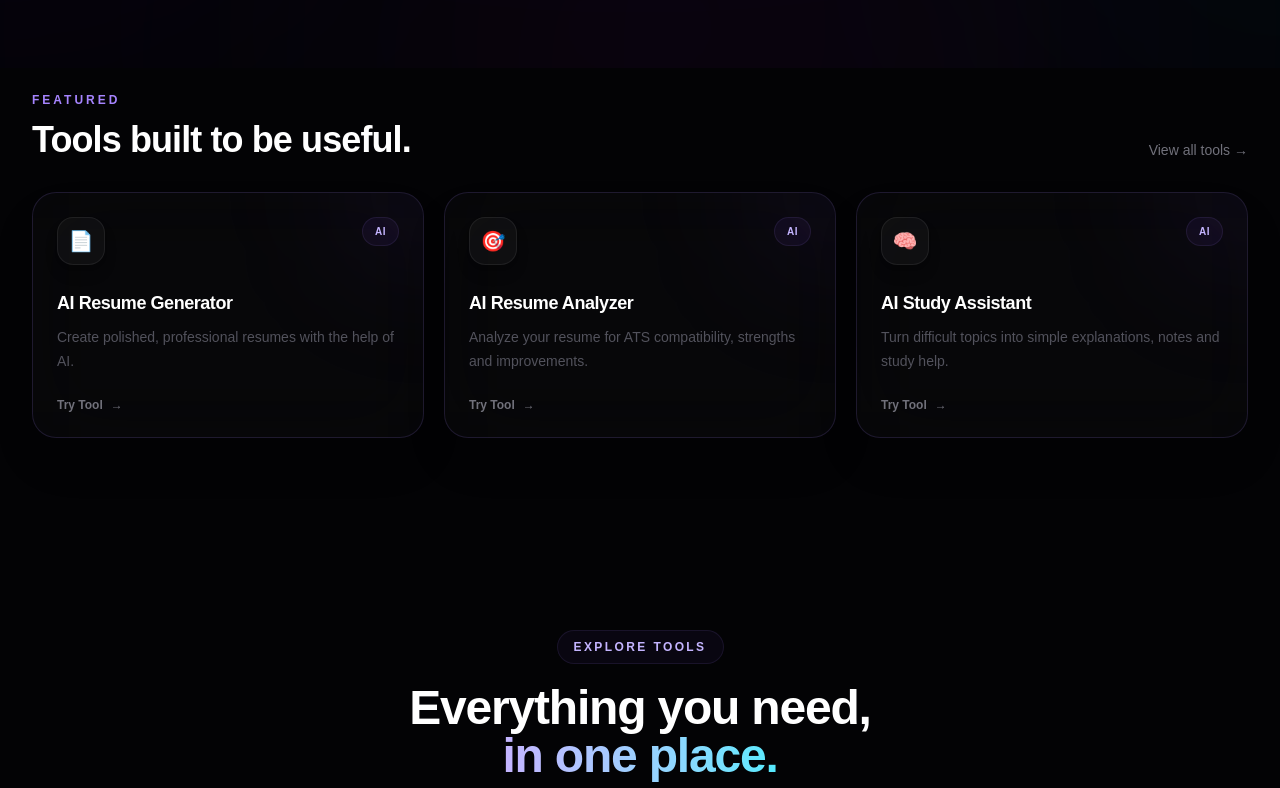
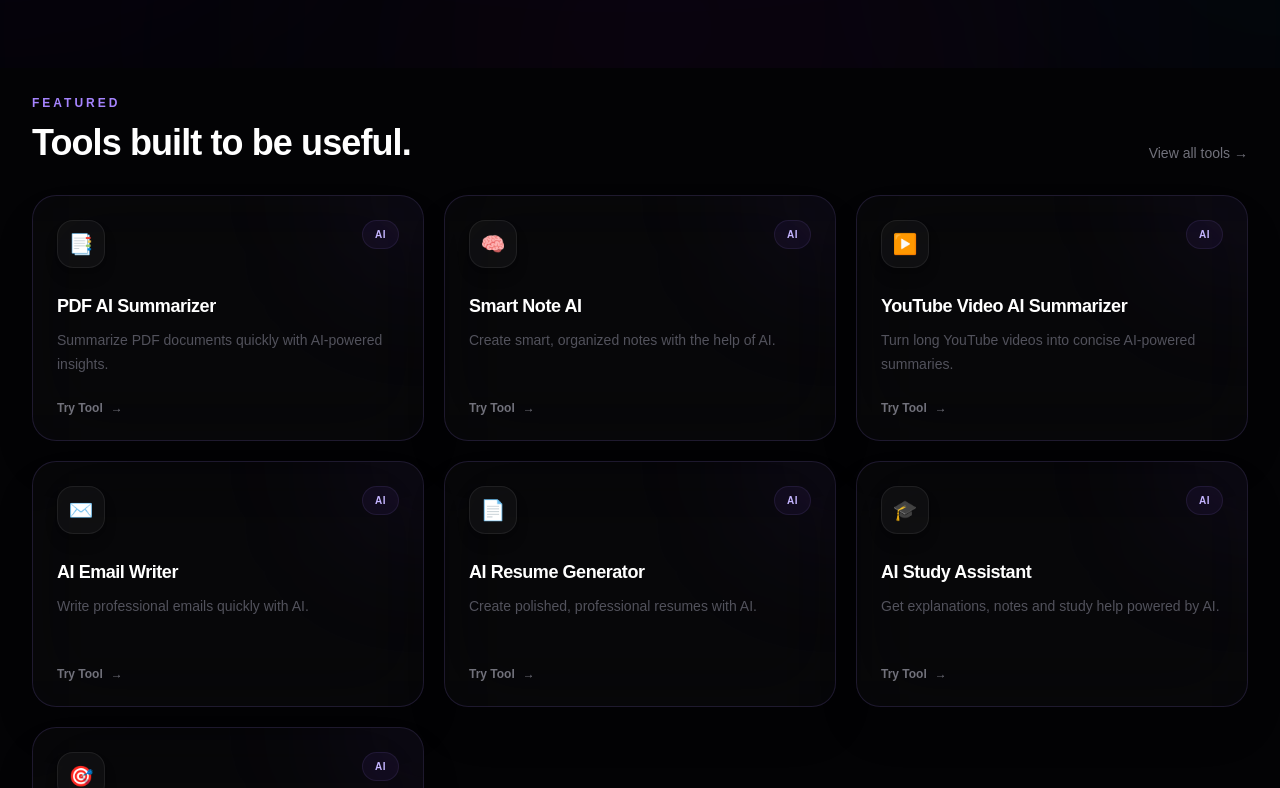
Before and after one commit to selfindependentkartik8-alt/krishaiworks, a Next.js app: page / in a window 1280 px wide. Shown: the part 732-1520 px from the top of the page. Built offline with nearby package versions, Linux system fonts and the light colour scheme.

Commit message:
KrishAIWorks website

```diff
--- a/app/page.tsx
+++ b/app/page.tsx
@@ -13,120 +13,215 @@ type Tool = {
 
 const tools: Tool[] = [
   {
+    name: "PDF AI Summarizer",
+    description: "Summarize PDF documents quickly with AI-powered insights.",
+    category: "AI",
+    icon: "📑",
+    href: "https://pdf-ai-summarizer-alpha.vercel.app/",
+    featured: true,
+  },
+  {
+    name: "Smart Note AI",
+    description: "Create smart, organized notes with the help of AI.",
+    category: "AI",
+    icon: "🧠",
+    href: "https://smart-note-btvps5422-krish-aiw-orks.vercel.app/",
+    featured: true,
+  },
+  {
+    name: "YouTube Video AI Summarizer",
+    description: "Turn long YouTube videos into concise AI-powered summaries.",
+    category: "AI",
+    icon: "▶️",
+    href: "https://youtube-ai-summarizer-eight.vercel.app/",
+    featured: true,
+  },
+  {
+    name: "AI Email Writer",
+    description: "Write professional emails quickly with AI.",
+    category: "AI",
+    icon: "✉️",
+    href: "https://ai-email-writer-chi.vercel.app/",
+    featured: true,
+  },
+  {
     name: "AI Resume Generator",
-    description:
-      "Create polished, professional resumes with the help of AI.",
+    description: "Create polished, professional resumes with AI.",
     category: "AI",
     icon: "📄",
-    href: "#",
+    href: "https://ai-resume-generator-steel.vercel.app/",
+    featured: true,
+  },
+  {
+    name: "AI Study Assistant",
+    description: "Get explanations, notes and study help powered by AI.",
+    category: "AI",
+    icon: "🎓",
+    href: "https://ai-study-assistant-phi-sooty.vercel.app/",
     featured: true,
   },
   {
     name: "AI Resume Analyzer",
-    description:
-      "Analyze your resume for ATS compatibility, strengths and improvements.",
+    description: "Analyze resumes for ATS compatibility, strengths and improvements.",
     category: "AI",
     icon: "🎯",
-    href: "#",
+    href: "https://ai-resume-analyzer-seven-xi.vercel.app/",
     featured: true,
   },
   {
     name: "AI Cover Letter Generator",
-    description:
-      "Generate tailored cover letters quickly for your next application.",
+    description: "Generate tailored cover letters for your next application.",
     category: "AI",
-    icon: "✉️",
-    href: "#",
+    icon: "💼",
+    href: "https://ai-cover-letter-generator-snowy.vercel.app/",
   },
   {
-    name: "AI Study Assistant",
-    description:
-      "Turn difficult topics into simple explanations, notes and study help.",
+    name: "AI YouTube Title & Description Generator",
+    description: "Generate engaging YouTube titles and descriptions with AI.",
     category: "AI",
-    icon: "🧠",
-    href: "#",
-    featured: true,
+    icon: "🎬",
+    href: "https://ai-youtube-title-description-genera.vercel.app/",
   },
   {
-    name: "YouTube Summarizer",
-    description:
-      "Turn long YouTube videos into structured AI-powered smart notes.",
+    name: "AI Instagram Caption Generator",
+    description: "Create engaging Instagram captions instantly with AI.",
     category: "AI",
-    icon: "▶️",
-    href: "#",
+    icon: "📸",
+    href: "https://ai-instagram-caption-generator-dusky.vercel.app/",
+  },
+  {
+    name: "AI LinkedIn Post Generator",
+    description: "Generate professional LinkedIn posts with AI.",
+    category: "AI",
+    icon: "💼",
+    href: "https://ai-linkedin-post-generator-one.vercel.app/",
+  },
+  {
+    name: "AI Blog Generator",
+    description: "Generate structured and engaging blog content with AI.",
+    category: "AI",
+    icon: "📝",
+    href: "https://ai-blog-generator-pearl.vercel.app/",
+  },
+  {
+    name: "AI Subtitle Generator",
+    description: "Generate subtitles quickly for your videos.",
+    category: "AI",
+    icon: "🎞️",
+    href: "https://ai-subtitle-generator-teal.vercel.app/",
+  },
+  {
+    name: "AI Email Reply Generator",
+    description: "Generate clear and professional email replies with AI.",
+    category: "AI",
+    icon: "↩️",
+    href: "https://ai-email-reply-generator-nu.vercel.app/",
+  },
+  {
+    name: "AI Text Humanizer",
+    description: "Rewrite AI-generated text to sound more natural and human.",
+    category: "AI",
+    icon: "✨",
+    href: "https://ai-text-humanizer-sigma.vercel.app/",
+  },
+  {
+    name: "AI Grammar & Writing Fixer",
+    description: "Fix grammar, spelling and writing issues instantly.",
+    category: "AI",
+    icon: "✍️",
+    href: "https://ai-grammar-writing-fixer.vercel.app/",
   },
 
   {
-    name: "QR Code Generator",
-    description:
-      "Create clean QR codes quickly for links, text and useful information.",
+    name: "Image Resizer & Compressor",
+    description: "Resize and compress images while keeping them sharp.",
+    category: "Utility",
+    icon: "🖼️",
+    href: "https://image-resizer-compressor-psi.vercel.app/",
+  },
+  {
+    name: "PDF Compressor",
+    description: "Compress PDF files and reduce their size quickly.",
+    category: "Utility",
+    icon: "📦",
+    href: "https://pdf-compressor-livid-eight.vercel.app/",
+  },
+  {
+    name: "PDF Merger & Splitter",
+    description: "Merge multiple PDFs or split PDF documents easily.",
+    category: "Utility",
+    icon: "📚",
+    href: "https://pdf-merger-splitter-one.vercel.app/",
+  },
+  {
+    name: "Image to PDF",
+    description: "Convert images into PDF documents directly in your browser.",
+    category: "Utility",
+    icon: "🖼️",
+    href: "https://image-to-pdf-converter-seven-vert.vercel.app/",
+  },
+  {
+    name: "QR Code Generator & Scanner",
+    description: "Create and scan QR codes quickly for links and information.",
     category: "Utility",
     icon: "▦",
-    href: "#",
+    href: "https://qr-code-generator-scanner-gamma.vercel.app/",
   },
   {
-    name: "PDF → JPG / PNG",
-    description:
-      "Convert PDF pages into high-quality images directly from your browser.",
+    name: "Password Generator",
+    description: "Generate strong and secure passwords instantly.",
     category: "Utility",
-    icon: "🖼️",
-    href: "#",
+    icon: "🔐",
+    href: "https://password-generator-one-kappa-65.vercel.app/",
   },
   {
-    name: "Image → Text OCR",
-    description:
-      "Extract readable text from images with a simple OCR utility.",
+    name: "ZIP File Creator",
+    description: "Create ZIP archives from your files quickly.",
     category: "Utility",
-    icon: "🔎",
-    href: "#",
-  },
-  {
-    name: "Image Compressor",
-    description:
-      "Reduce image file size while keeping your images looking sharp.",
-    category: "Utility",
-    icon: "📦",
-    href: "#",
+    icon: "🗜️",
+    href: "https://zip-file-creator.vercel.app/",
   },
   {
     name: "JSON Formatter & Validator",
-    description:
-      "Format, validate and work with JSON without unnecessary complexity.",
+    description: "Format, validate and inspect JSON with ease.",
     category: "Utility",
     icon: "{ }",
-    href: "#",
+    href: "https://json-formatter-validator-sigma.vercel.app/",
   },
   {
-    name: "Word Counter",
-    description:
-      "Count words, characters and estimate reading time instantly.",
+    name: "Unit Converter",
+    description: "Convert between common units quickly and easily.",
     category: "Utility",
-    icon: "📝",
-    href: "#",
-  },
-  {
-    name: "Markdown ↔ HTML",
-    description:
-      "Convert Markdown to HTML or HTML back into Markdown.",
-    category: "Utility",
-    icon: "⌘",
-    href: "#",
+    icon: "↔️",
+    href: "https://unit-converter-eight-pi.vercel.app/",
   },
   {
     name: "Base64 Encoder & Decoder",
-    description:
-      "Encode text into Base64 or decode Base64 strings in seconds.",
+    description: "Encode and decode Base64 strings in seconds.",
     category: "Utility",
-    icon: "🔐",
-    href: "#",
+    icon: "🔑",
+    href: "https://base64-encoder-decoder-three.vercel.app/",
+  },
+  {
+    name: "Word Counter & Reading Time",
+    description: "Count words, characters and estimate reading time instantly.",
+    category: "Utility",
+    icon: "📝",
+    href: "https://word-counter-reading-time.vercel.app/",
+  },
+  {
+    name: "Markdown → HTML Converter",
+    description: "Convert Markdown into clean HTML quickly.",
+    category: "Utility",
+    icon: "⌘",
+    href: "https://markdown-html-converter-5s58.vercel.app/",
   },
   {
     name: "Timestamp Converter",
-    description:
-      "Convert Unix timestamps into readable dates and back again.",
+    description: "Convert Unix timestamps into readable dates and back again.",
     category: "Utility",
     icon: "◷",
-    href: "#",
+    href: "https://timestamp-converter-fawn.vercel.app/",
   },
 ];
 
@@ -232,9 +327,13 @@ export default function Home() {
             </div>
 
             <div>
-              <h2 className="text-sm font-bold tracking-tight text-white sm:text-base">
-                KrishAIWorks
-              </h2>
+             <h2 className="text-base font-black tracking-[-0.03em] text-white sm:text-lg">
+  Krish
+  <span className="font-black text-blue-400 drop-shadow-[0_0_10px_rgba(59,130,246,0.6)]">
+    AI
+  </span>
+  Works
+</h2>
 
               <p className="text-[9px] font-medium tracking-wide text-zinc-500 sm:text-[10px]">
                 AI Solutions That Work
@@ -630,9 +729,13 @@ export default function Home() {
           <div className="pointer-events-none absolute left-1/2 top-[-220px] h-[450px] w-[650px] -translate-x-1/2 rounded-full bg-gradient-to-r from-fuchsia-500/[0.08] via-violet-500/[0.12] to-cyan-400/[0.07] blur-[140px]" />
 
           <div className="relative">
-            <div className="mx-auto flex h-14 w-14 items-center justify-center rounded-2xl border border-violet-400/20 bg-violet-500/10 text-2xl shadow-lg shadow-violet-500/10">
-              ✦
-            </div>
+            <div className="mx-auto h-14 w-14 overflow-hidden rounded-2xl border border-blue-400/20 bg-blue-500/10 shadow-lg shadow-blue-500/20">
+  <img
+    src="/logo.png"
+    alt="KrishAIWorks Logo"
+    className="h-full w-full object-cover"
+  />
+</div>
 
             <p className="mt-6 text-xs font-semibold uppercase tracking-[0.25em] text-violet-300">
               Work With KrishAIWorks
```
